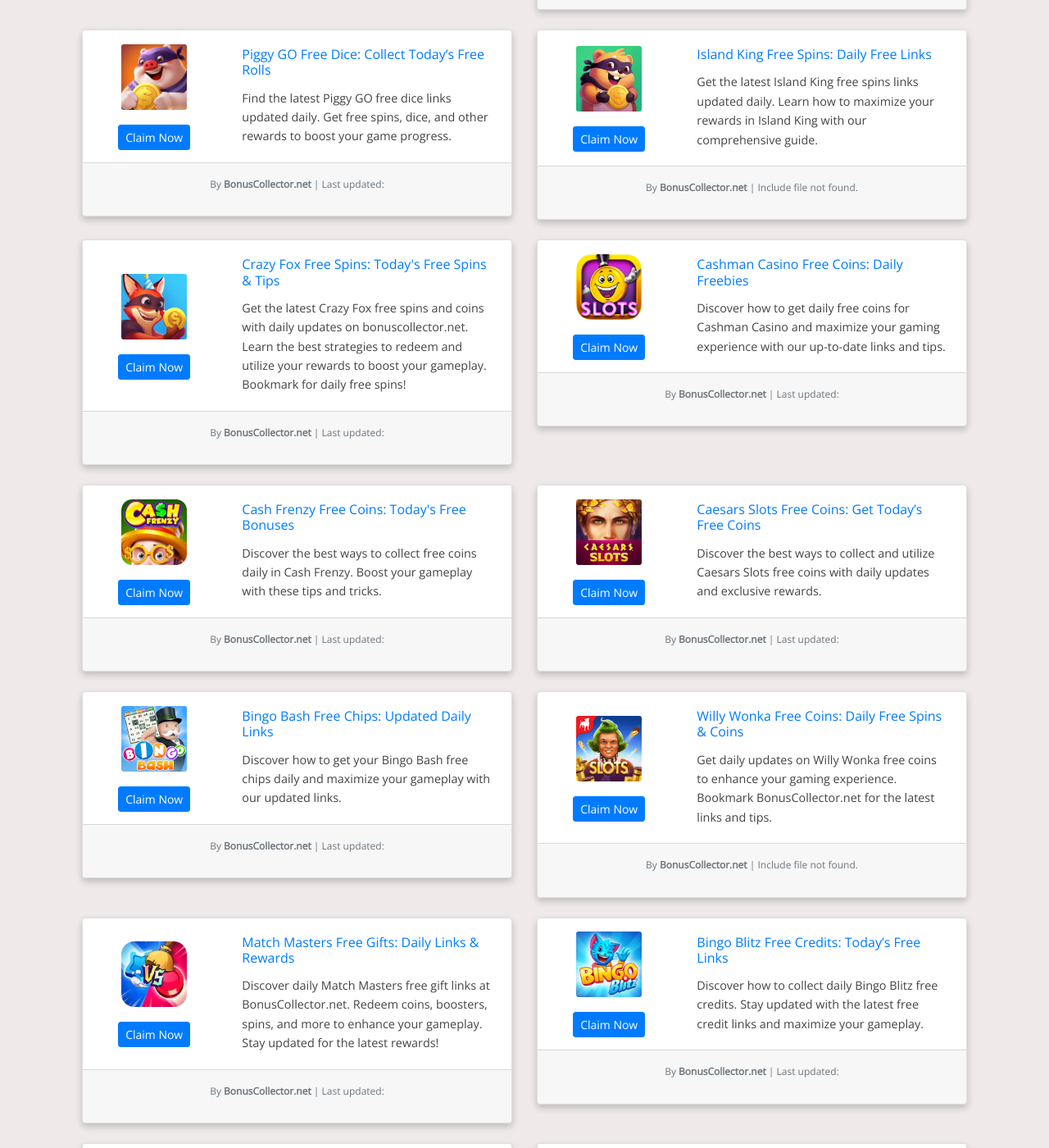
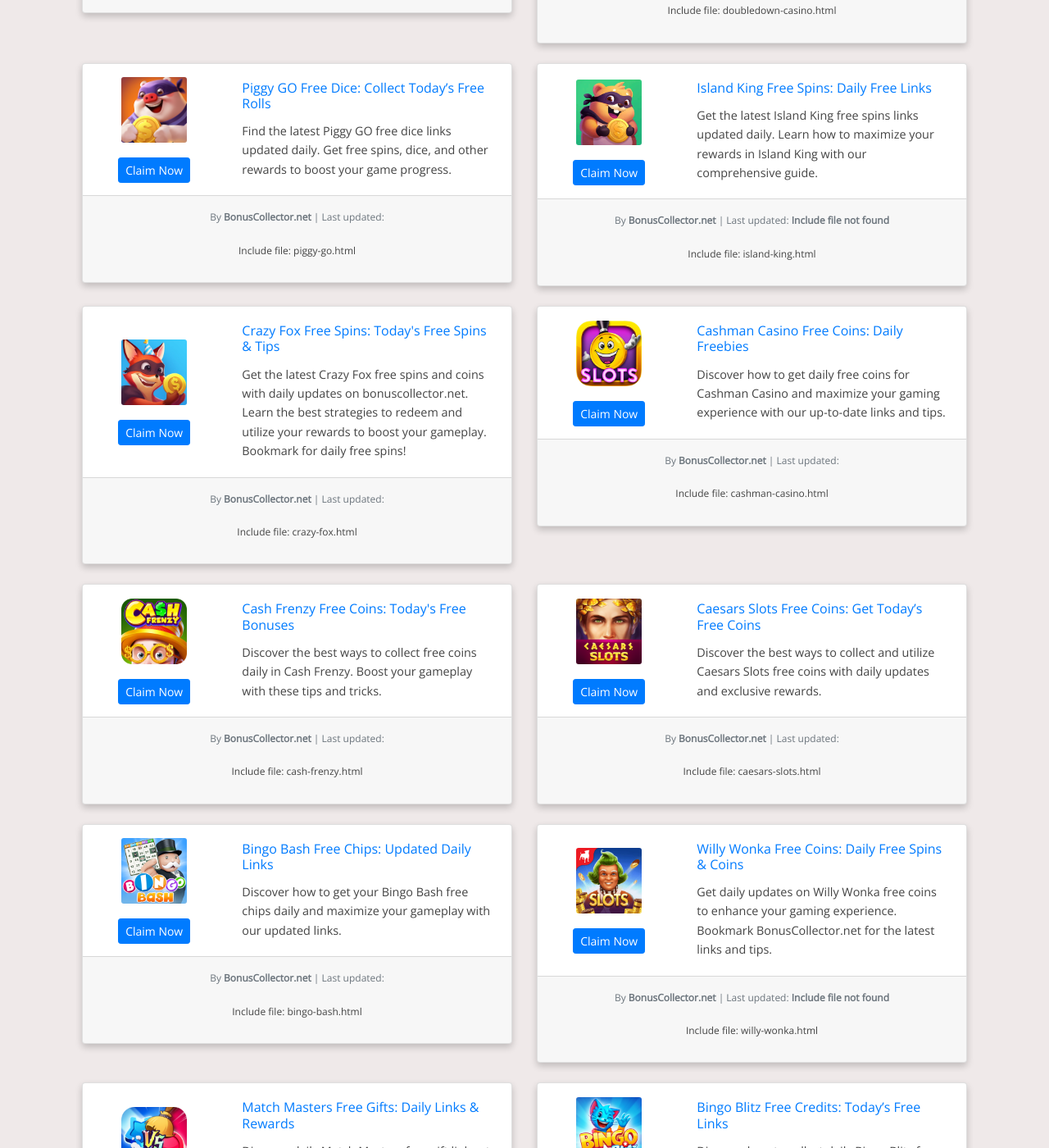
Before and after one commit to Prollad99/bs-net, a Jekyll site: the page built from index.html, in a window 1280 px wide and 1400 px high, scrolled down 504 px. Shown: the whole window at 82% size. Built offline with Jekyll 4.4.1, drawn with Linux system fonts in a browser that asks for light colours; nearby versions of some CDN libraries; the list of posts is cut into pages by our own code; comment, search, counter and statistics services are not loaded; some of the changed text lies outside the part shown.

Commit message:
Update index.html

```diff
--- a/index.html
+++ b/index.html
@@ -42,9 +42,10 @@
                         Last updated: <strong>Not available</strong>
                       {% endif %}
                     {% else %}
-                      Include file not found.
+                      Last updated: <strong>Include file not found</strong>
                     {% endif %}
                   <!-- Hidden input for include_file -->
+<p>Include file: {{ post.include_file }}</p>
                   <input type="hidden" name="include_file" value="{{ post.include_file }}">
   </small>
   </p>
```
